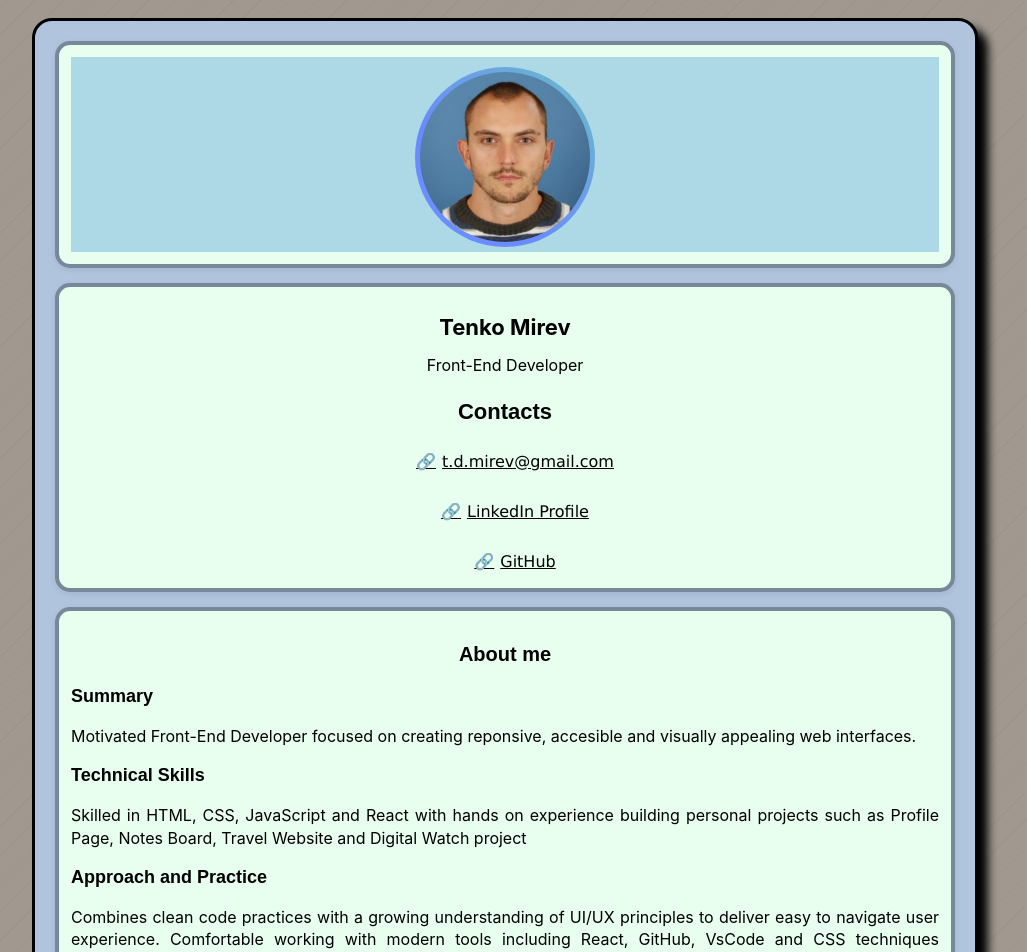
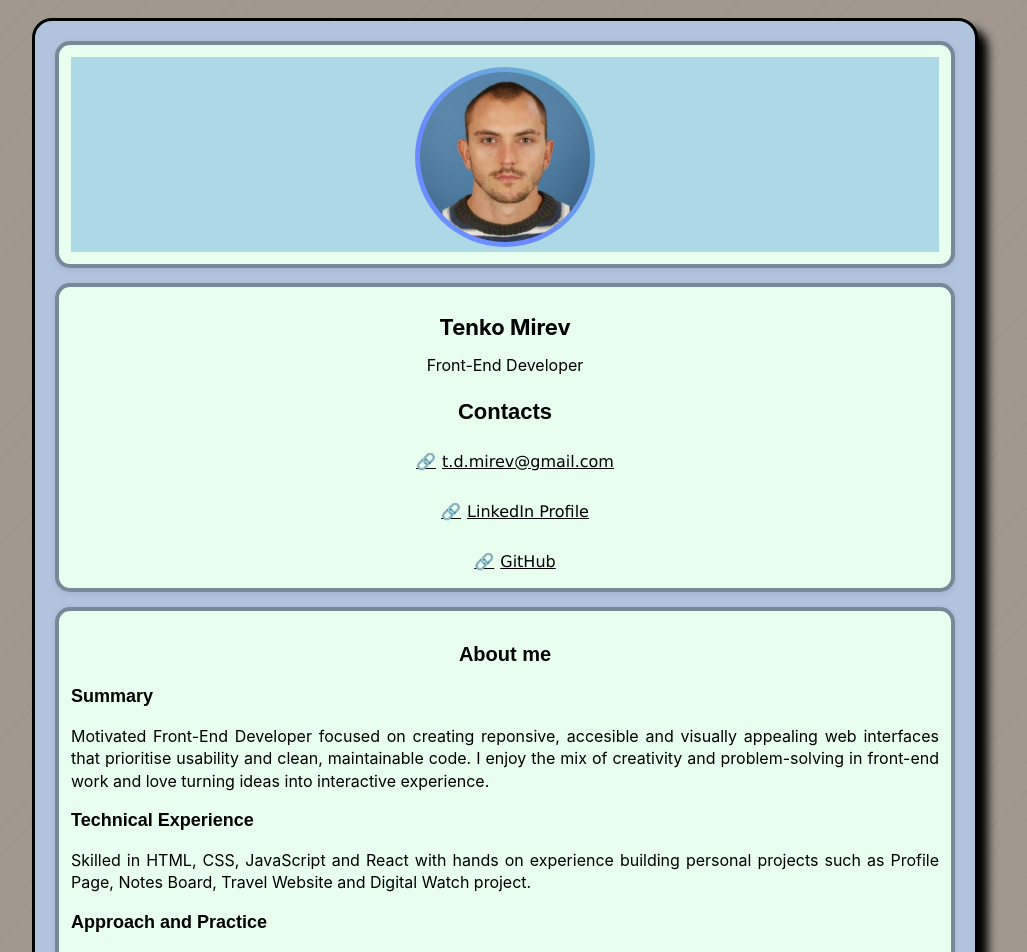
Before and after one commit to TMirev/profile-project, a React (Vite) app: page / in a window 1280 px wide. Shown: the top 952 px of the page, without its empty margins (135-1162 px from the left). Built offline with nearby package versions, Linux system fonts and the light colour scheme.

Commit message:
Small changes over summary section

```diff
--- a/src/Card.jsx
+++ b/src/Card.jsx
@@ -54,13 +54,13 @@ function Card({ children }) {
                 <h2>About me</h2>
 
                 <h3>Summary</h3>
-                <p>Motivated Front-End Developer focused on creating reponsive, accesible and visually appealing web interfaces.</p>
+                <p>Motivated Front-End Developer focused on creating reponsive, accesible and visually appealing web interfaces that prioritise usability and clean, maintainable code. I enjoy the mix of creativity and problem-solving in front-end work and love turning ideas into interactive experience. </p>
 
-                <h3>Technical Skills</h3>
-                <p>Skilled in HTML, CSS, JavaScript and React with hands on experience building personal projects such as Profile Page, Notes Board, Travel Website and Digital Watch project</p>
+                <h3>Technical Experience</h3>
+                <p>Skilled in HTML, CSS, JavaScript and React with hands on experience building personal projects such as Profile Page, Notes Board, Travel Website and Digital Watch project. </p>
 
                 <h3>Approach and Practice</h3>
-                <p>Combines clean code practices with a growing understanding of UI/UX principles to deliver easy to navigate user experience. Comfortable working with modern tools including React, GitHub, VsCode and CSS techniques including Flexbox, Grid and animations.</p>
+                <p>Combines clean code practices with a growing understanding of UI/UX principles to deliver easy to navigate user experience. Comfortable working with modern tools including React, GitHub, VsCode and CSS techniques including Flexbox, Grid and animations. Always curious to explore new tools, as a way to improve performance and refine my workflow.</p>
 
                 <h3>Values and Goals</h3>
                 <p>Passionate about improving performance, writing maintainable code and building projects. Detail-oriented, I care about clarity, simplicity and creating interfaces that feel great to use. Commited to ongoing growth in Front-end development with a long-term role of becoming well-rounded software developer.</p>
```
Also changed, not shown: 1 other file (tests, documents, lock files or other folders).
